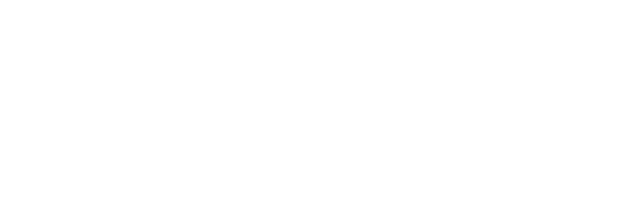
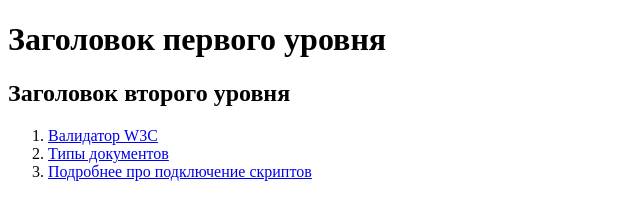
Before and after one commit to fredknyazev/task-html, a website: page src/index.html in a window 1280 px wide. Shown: the whole page, without its empty margins (0-640 px from the left). Drawn offline with Linux system fonts and the light colour scheme.

Commit message:
Задание по HTML

```diff
--- a/src/index.html
+++ b/src/index.html
@@ -1,7 +1,24 @@
 <!DOCTYPE html>
 <html lang="en">
     <head>
+        <meta charset="utf-8" />
         <title>HTML</title>
     </head>
-    <body></body>
+    <body>
+        <h1>Заголовок первого уровня</h1>
+        <h2>Заголовок второго уровня</h2>
+        <ol>
+            <li><a href="https://validator.w3.org/">Валидатор W3C</a></li>
+            <li>
+                <a href="https://www.w3schools.com/tags/tag_doctype.asp"
+                    >Типы документов</a
+                >
+            </li>
+            <li>
+                <a href="https://learn.javascript.ru/script-async-defer"
+                    >Подробнее про подключение скриптов</a
+                >
+            </li>
+        </ol>
+    </body>
 </html>
```
Also changed, not shown: 1 other file.
